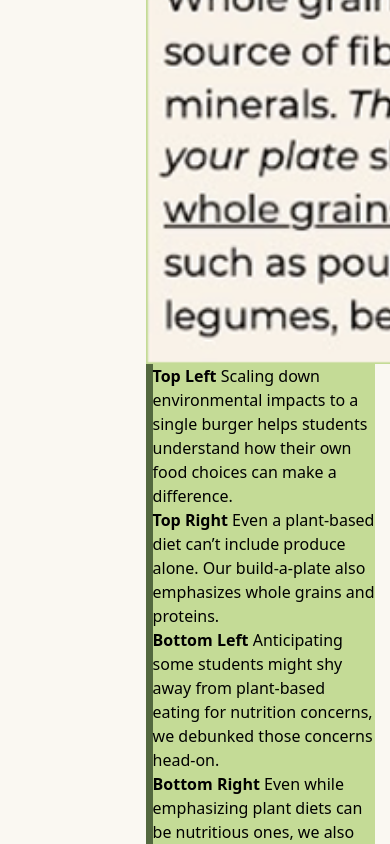
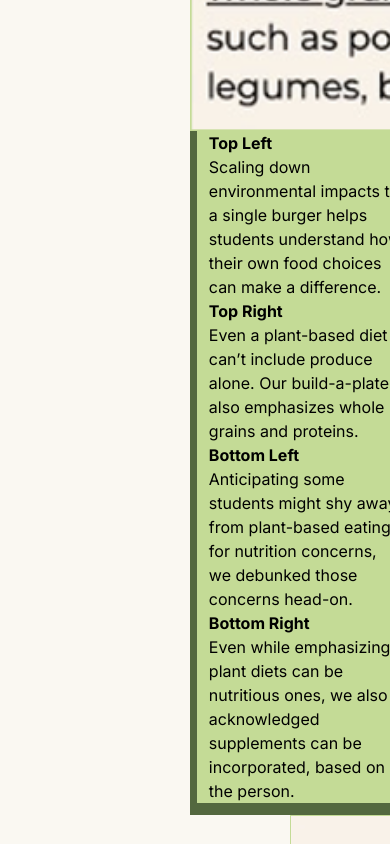
Before and after one commit to The-Agency-at-UF/RootsAndSeeds, a React (Create React App) app in the folder ras-frontend/: page / in a window 390 px wide. Shown: the part 9160-10004 px from the top of the page. Built offline with nearby package versions, Linux system fonts and the light colour scheme.

Commit message:
feat: added wrapper to my sections

```diff
--- a/ras-frontend/src/tilesets/Education.tsx
+++ b/ras-frontend/src/tilesets/Education.tsx
@@ -7,7 +7,7 @@ import bl from "./Bottom-Left.png";
 
 function Education(){
     return (<>
-        <div className="bg-[#C4DB96] flex flex-col md:flex-row justify-around">
+        <div className="wrapper bg-[#C4DB96] flex flex-col md:flex-row justify-around">
             <div className="bg-[#53683F] flex flex-col items-center justify-center p-8">
                 <img className="w-auto" src={image1}/>
             </div>
@@ -24,49 +24,54 @@ function Education(){
             </div>
             </div>
         </div>
-        <div className="flex flex-col justify-center items-center">
+        <div className="wrapper font-inter flex flex-col justify-center items-center">
             <div className="flex flex-col md:flex-row">
                 <img className="w-auto" src={tl}/>
                 <img className="w-auto" src={tr}/>
                 {/* Green section */}
-                <div className="w-1/5 bg-[#53683F] justify-end">
-                <div className="w-[97%] h-[98%] ml-auto flex flex-col bg-[#C4DB96]">
+                <div className="flex flex-col w-1/5 bg-[#53683F] justify-end pb-3">
+                <div className="w-[97%] h-full ml-auto flex justify-around flex-col bg-[#C4DB96] ml-3">
+                    <div className="ml-3">
                     <p>
                     <span className="font-bold"> Top Left </span>
-
+                    <p>
                     Scaling down environmental impacts
                     to a single burger helps students
                     understand how their own food choices
                     can make a difference.
-
+                    </p>
                     </p>
                     <p>
 
                     <span className="font-bold"> Top Right </span>
-
+                    <p>
                     Even a plant-based diet can’t include
                     produce alone. Our build-a-plate also
                     emphasizes whole grains and proteins.
-
+                    </p>
                     </p>
 
                     <p>
                     <span className="font-bold"> Bottom Left </span>
+                    <p>
 
                     Anticipating some students might shy
                     away from plant-based eating for
                     nutrition concerns, we debunked those
                     concerns head-on.
-
+                    </p>
                     </p>
                     <p>
                     <span className="font-bold"> Bottom Right </span>
+                    <p>
 
                     Even while emphasizing plant diets can
                     be nutritious ones, we also acknowledged
                     supplements can be incorporated, based
                     on the person.
                     </p>
+                    </p>
+                    </div>
                 </div>
                 </div>
             </div>
--- a/ras-frontend/src/tilesets/Marketing.tsx
+++ b/ras-frontend/src/tilesets/Marketing.tsx
@@ -4,7 +4,7 @@ import image2 from "./MarketingInnovation-2.png";
 
 function Marketing(){
     return (<>
-        <div className="bg-[#C4DB96] flex flex-col md:flex-row justify-around">
+        <div className="wrapper bg-[#C4DB96] flex flex-col md:flex-row justify-around">
             <div className="bg-[#53683F] flex flex-col items-center justify-center p-8">
                 <img className="w-auto" src={image1}/>
                 <img className="w-auto" src={image2}/>
```
